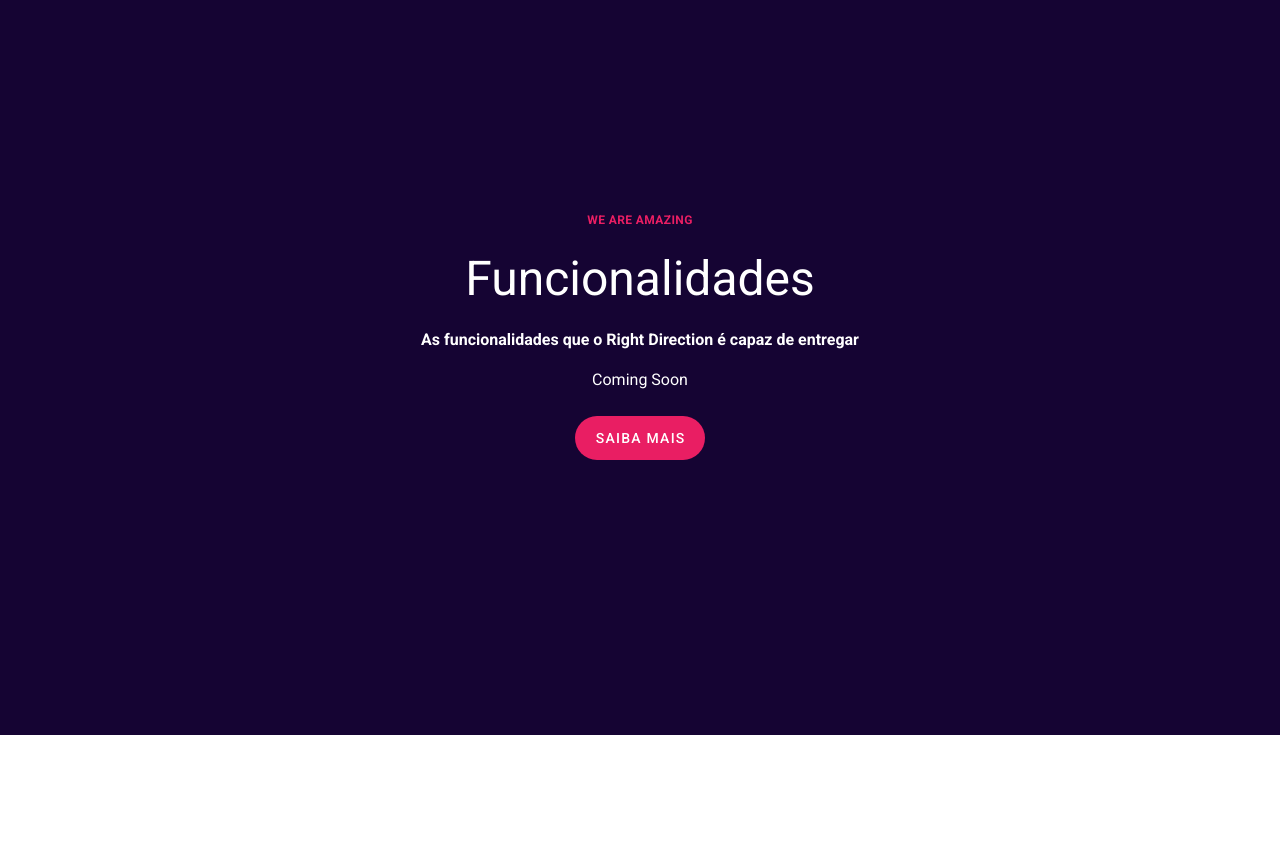
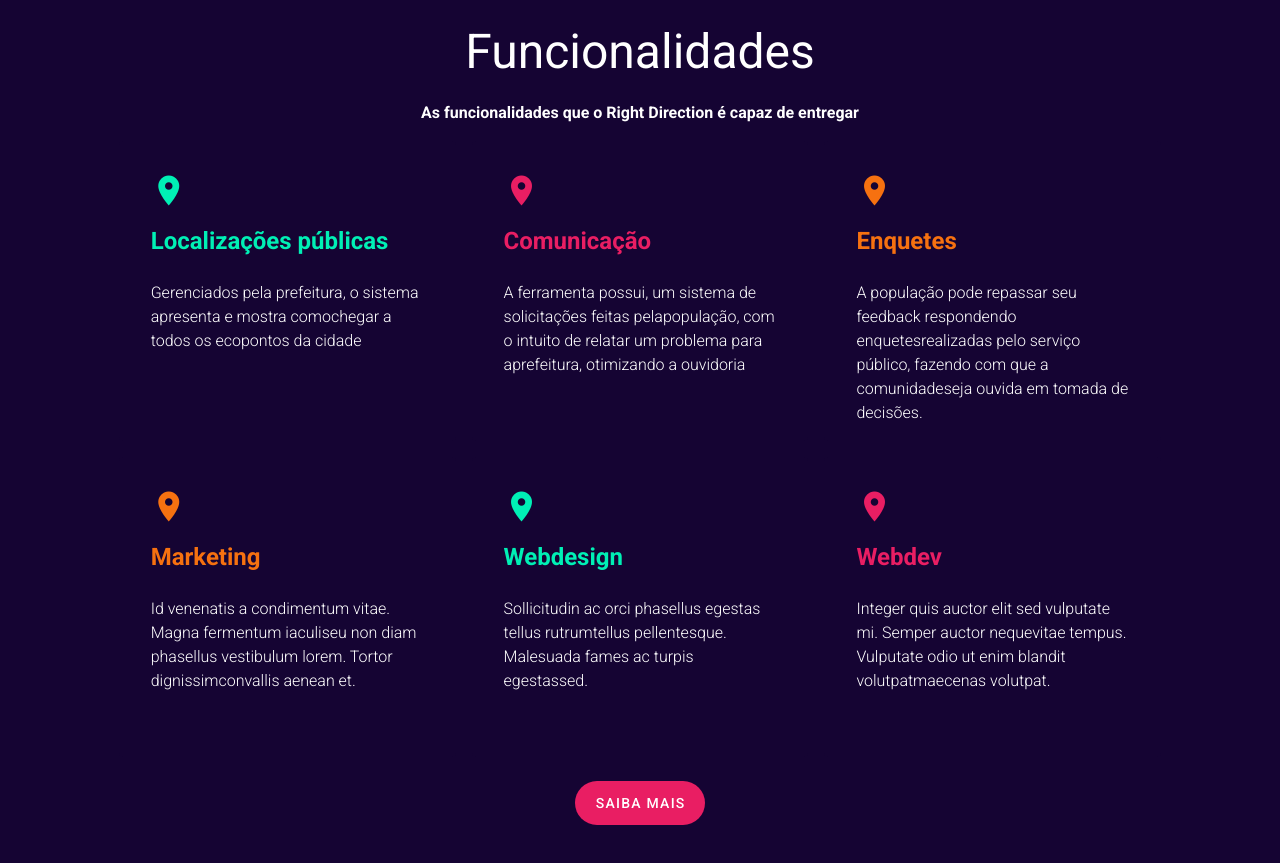
Before and after one commit to GustavoBetarelo/Distrito_Nove, a Vue app: page / in a window 1280 px wide. Shown: the part 1665-2528 px from the top of the page. Before the commit the page ends 2400 px from the top, so only its background shows below. Built offline with nearby package versions, Linux system fonts and the light colour scheme.

Commit message:
Atualizações

```diff
--- a/src/pages/landing/components/direction_platform/index.vue
+++ b/src/pages/landing/components/direction_platform/index.vue
@@ -1,5 +1,5 @@
 <template>
-  <div class="fill-height d-flex purple" style="max-height: 100vh">
+  <div class="d-flex purple" style="min-height: 100vh">
     <div class="col-10 mx-auto py-12 flex-fill d-flex">
       <v-layout class="flex-fill" align-center wrap justify-space-between>
         <v-flex lg6 md6 sm12 xs12>
--- a/src/pages/landing/components/home/index.vue
+++ b/src/pages/landing/components/home/index.vue
@@ -1,11 +1,11 @@
 <template>
   <v-container
-    style="max-height: 100vh"
-    class="py-4 py-lg-12 py-md-12 py-sm-12 container-landing fill-height pa-0"
+    class="py-4 py-lg-12 py-md-12 py-sm-12 container-landing pa-0 d-flex"
+    style="min-height: 100vh"
     fluid
   >
     <v-layout
-      class="white--text col-10 col-lg-10 col-md-10 col-sm-10 mx-auto"
+      class="white--text col-10 col-lg-10 col-md-10 col-sm-10 mx-auto flex-fill"
       column
     >
       <!-- Top Bar -->
@@ -70,7 +70,7 @@
       </v-flex>
 
       <!-- Content -->
-      <v-flex class="d-flex">
+      <v-flex class="d-flex mt-12">
         <v-layout column justify-center>
           <v-flex class="d-flex align-center" shrink>
             <div>
--- /dev/null
+++ b/src/pages/landing/components/we_are_amazing/card/index.vue
@@ -0,0 +1,57 @@
+<template>
+  <v-card
+    elevation="0"
+    color="dark"
+    height="300"
+    class="d-flex align-start justify-start pa-8 white--text"
+  >
+    <div class="d-flex flex-fill flex-column align-start">
+      <div class="rounded-circle">
+        <v-icon :color="color" large>mdi-map-marker</v-icon>
+      </div>
+      <div class="mt-4">
+        <h3
+          class=" text-h5 font-weight-bold text-left"
+          :class="`${color}--text`"
+        >
+          {{ title }}
+        </h3>
+      </div>
+      <div class="mt-6">
+        <p class="white--text font-weight-light text-left">
+          {{ description }}
+        </p>
+      </div>
+    </div>
+  </v-card>
+</template>
+
+<script>
+export default {
+  name: 'WeAreAmazingCard',
+  props: {
+    icon: {
+      type: String,
+      default: '',
+      required: true,
+    },
+    title: {
+      type: String,
+      default: '',
+      required: true,
+    },
+    description: {
+      type: String,
+      default: '',
+      required: true,
+    },
+    color: {
+      type: String,
+      default: '',
+      required: true,
+    },
+  },
+};
+</script>
+
+<style scoped></style>
--- a/src/pages/landing/components/we_are_amazing/index.vue
+++ b/src/pages/landing/components/we_are_amazing/index.vue
@@ -1,5 +1,5 @@
 <template>
-  <div class="fill-height d-flex dark" style="max-height: 100vh">
+  <div class="d-flex dark" style="min-height: 100vh">
     <div class="col-10 mx-auto py-12 flex-fill d-flex align-center">
       <v-layout class="flex-fill" align-center wrap justify-space-between>
         <v-flex lg12 md12 sm12 xs12 class="fill-height d-flex">
@@ -24,7 +24,25 @@
               </p>
             </div>
             <div class="d-flex white--text align-center justify-center">
-              Coming Soon
+              <v-container fluid class="pa-0" grid-list-lg>
+                <v-layout wrap>
+                  <v-flex
+                    lg4
+                    md4
+                    sm6
+                    xs12
+                    v-for="(card, index) in cards"
+                    :key="index"
+                  >
+                    <WeAreAmazingCard
+                      :icon="card.icon"
+                      :color="card.color"
+                      :description="card.description"
+                      :title="card.title"
+                    />
+                  </v-flex>
+                </v-layout>
+              </v-container>
             </div>
             <div class="mt-6">
               <v-btn
@@ -45,8 +63,69 @@
 </template>
 
 <script>
+import WeAreAmazingCard from '@/pages/landing/components/we_are_amazing/card/index';
 export default {
   name: 'WeAreAmazing',
+  components: { WeAreAmazingCard },
+  data() {
+    return {
+      cards: [
+        {
+          title: 'Localizações públicas',
+          color: 'green',
+          description:
+            'Gerenciados pela prefeitura, o sistema apresenta e mostra como' +
+            'chegar a todos os ecopontos da cidade ',
+          icon: 'mdi-map-marker',
+        },
+        {
+          title: 'Comunicação',
+          color: 'pink',
+          description:
+            'A ferramenta possui, um sistema de solicitações feitas pela' +
+            'população, com o intuito de relatar um problema para a' +
+            'prefeitura, otimizando a ouvidoria',
+          icon: 'mdi-map-marker',
+        },
+        {
+          title: 'Enquetes',
+          color: 'orange',
+          description:
+            'A população pode repassar seu feedback respondendo enquetes' +
+            'realizadas pelo serviço público, fazendo com que a comunidade' +
+            'seja ouvida em tomada de decisões.',
+          icon: 'mdi-map-marker',
+        },
+        {
+          title: 'Marketing',
+          color: 'orange',
+          description:
+            'Id venenatis a condimentum vitae. Magna fermentum iaculis' +
+            'eu non diam phasellus vestibulum lorem. Tortor dignissim' +
+            'convallis aenean et.',
+          icon: 'mdi-map-marker',
+        },
+        {
+          title: 'Webdesign',
+          color: 'green',
+          description:
+            'Sollicitudin ac orci phasellus egestas tellus rutrum' +
+            'tellus pellentesque. Malesuada fames ac turpis egestas' +
+            'sed.',
+          icon: 'mdi-map-marker',
+        },
+        {
+          title: 'Webdev',
+          color: 'pink',
+          description:
+            'Integer quis auctor elit sed vulputate mi. Semper auctor neque' +
+            'vitae tempus. Vulputate odio ut enim blandit volutpat' +
+            'maecenas volutpat.',
+          icon: 'mdi-map-marker',
+        },
+      ],
+    };
+  },
 };
 </script>
 
```
